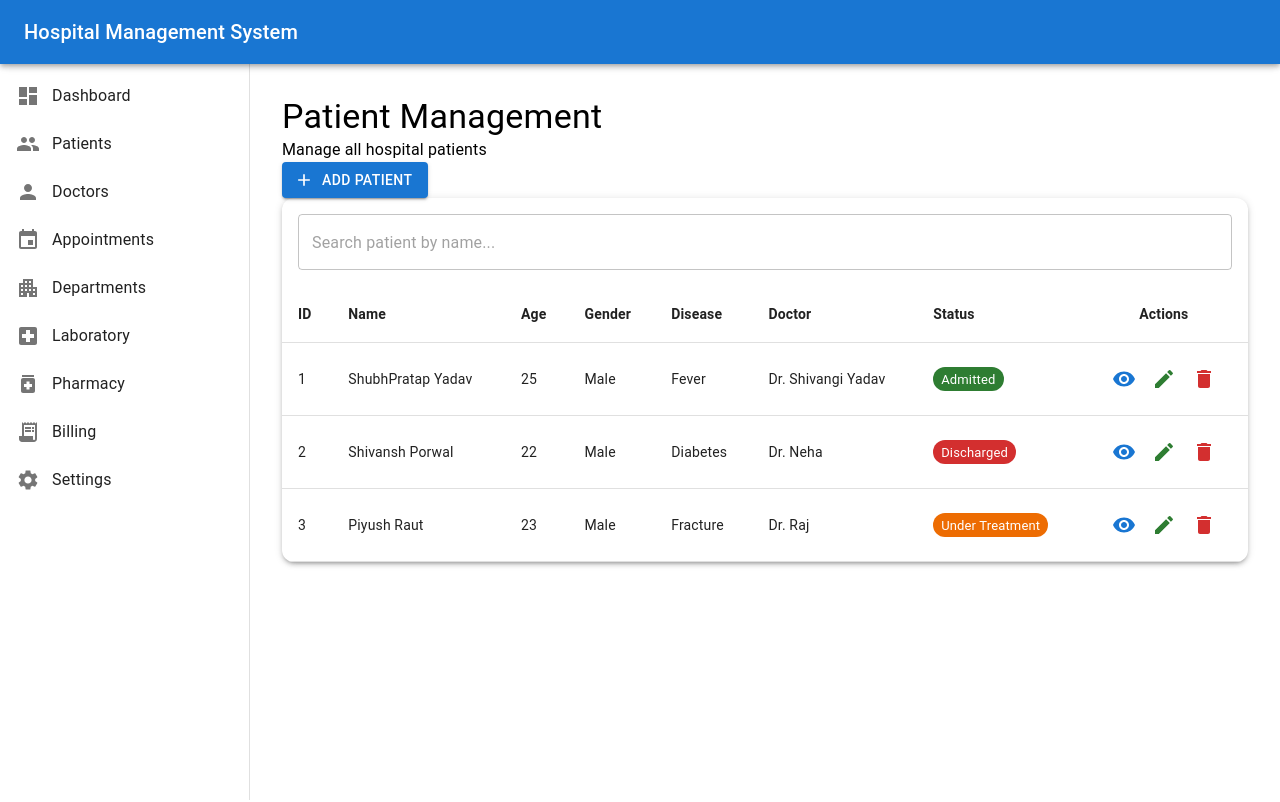
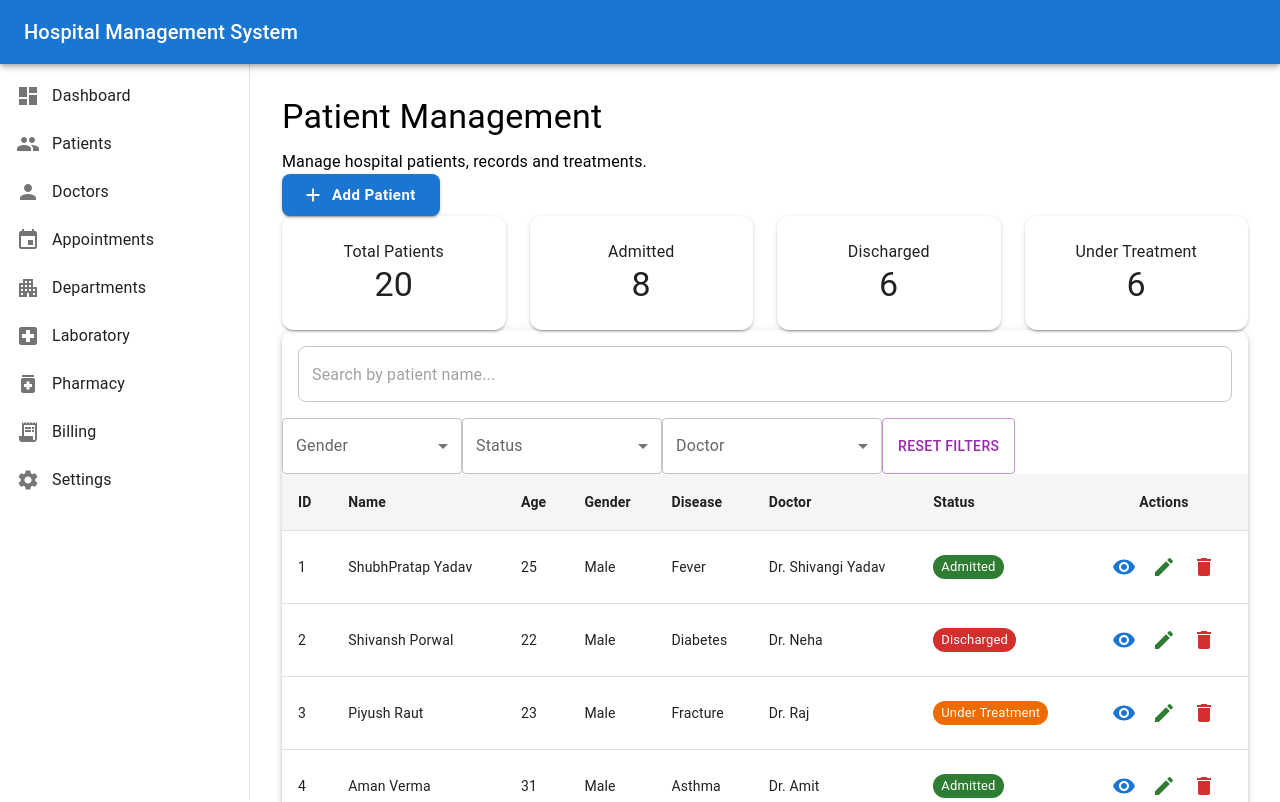
Before and after one commit to ShubhamKRay/hospital-management-system, a React (Vite) app: page /patients in a window 1280 px wide. Shown: the top 802 px of the page. Built offline with nearby package versions, Linux system fonts and the light colour scheme.

Commit message:
Add patient search filters and pagination

```diff
--- a/src/pages/patients/PatientList.jsx
+++ b/src/pages/patients/PatientList.jsx
@@ -4,6 +4,11 @@ import { useNavigate } from "react-router-dom";
 
 import MainLayout from "../../layouts/MainLayout";
 import PatientTable from "./components/PatientTable";
+
+import PatientStats from "./components/PatientStats";
+import patientData from "./data/patientData";
+
+
 
 function PatientList() {
   const navigate = useNavigate();
@@ -14,26 +19,43 @@ function PatientList() {
   display="flex"
   justifyContent="space-between"
   alignItems="center"
-        mb={3}
+  mb={4}
 >
   <Box>
-          <Typography variant="h4" fontWeight="bold">
+    <Typography
+      variant="h4"
+      fontWeight="bold"
+      gutterBottom
+    >
       Patient Management
     </Typography>
 
-          <Typography color="text.secondary">
-            Manage all hospital patients
+    <Typography
+      variant="body1"
+      color="text.secondary"
+    >
+      Manage hospital patients, records and treatments.
     </Typography>
   </Box>
 
   <Button
     variant="contained"
+    size="large"
     startIcon={<Add />}
     onClick={() => navigate("/patients/add")}
+    sx={{
+      textTransform: "none",
+      borderRadius: 2,
+      px: 3,
+      py: 1,
+      fontWeight: 600,
+    }}
   >
     Add Patient
   </Button>
 </Box>
+
+<PatientStats patients={patientData} />
 
 <PatientTable />
     </MainLayout>
--- /dev/null
+++ b/src/pages/patients/components/PatientStats.jsx
@@ -0,0 +1,77 @@
+
+
+import { Grid, Paper, Typography } from "@mui/material";
+
+function PatientStats({ patients }) {
+  const totalPatients = patients.length;
+
+  const admitted = patients.filter(
+    (patient) => patient.status === "Admitted"
+  ).length;
+
+  const discharged = patients.filter(
+    (patient) => patient.status === "Discharged"
+  ).length;
+
+  const treatment = patients.filter(
+    (patient) => patient.status === "Under Treatment"
+  ).length;
+
+  const stats = [
+    {
+      title: "Total Patients",
+      value: totalPatients,
+    },
+    {
+      title: "Admitted",
+      value: admitted,
+    },
+    {
+      title: "Discharged",
+      value: discharged,
+    },
+    {
+      title: "Under Treatment",
+      value: treatment,
+    },
+  ];
+
+  return (
+    <Grid container spacing={3} mb={3}>
+      {stats.map((item) => (
+        <Grid key={item.title} size={{ xs: 12, sm: 6, md: 3 }}>
+         <Paper
+  elevation={2}
+  sx={{
+    p: 3,
+    borderRadius: 3,
+    textAlign: "center",
+    transition: "0.3s",
+    "&:hover": {
+      transform: "translateY(-4px)",
+      boxShadow: 6,
+    },
+  }}
+>
+            <Typography
+              variant="body1"
+              color="text.secondary"
+            >
+              {item.title}
+            </Typography>
+
+            <Typography
+              variant="h4"
+              fontWeight="bold"
+              mt={1}
+            >
+              {item.value}
+            </Typography>
+          </Paper>
+        </Grid>
+      ))}
+    </Grid>
+  );
+}
+
+export default PatientStats;
--- a/src/pages/patients/components/PatientTable.jsx
+++ b/src/pages/patients/components/PatientTable.jsx
@@ -21,6 +21,10 @@ import {
   DialogContentText,
   DialogActions,
   Button,
+  Snackbar,
+  Alert,
+  TablePagination,
+  MenuItem,
 
 } from "@mui/material";
 
@@ -38,19 +42,56 @@ import patientData from "../data/patientData";
 
 
 function PatientTable() {
+
   const navigate = useNavigate();
 
   const [search, setSearch] = useState("");
+
+  const [genderFilter, setGenderFilter] = useState("");
+  const [statusFilter, setStatusFilter] = useState("");
+  const [doctorFilter, setDoctorFilter] = useState("");
+
 
   const [openDialog, setOpenDialog] = useState(false);
 
   const [selectedPatient, setSelectedPatient] = useState(null);
 
+  const [snackbar, setSnackbar] = useState({
+         open: false,
+         message: "",
+         severity: "success",
+   });
+
+
+  const [page, setPage] = useState(0);
+  const [rowsPerPage, setRowsPerPage] = useState(5);
+
   const [patients, setPatients] = useState(patientData);
 
- const filteredPatients = patients.filter((patient) =>
-  patient.name.toLowerCase().includes(search.toLowerCase())
+  const filteredPatients = patients.filter((patient) => {
+  const matchSearch = patient.name
+    .toLowerCase()
+    .includes(search.toLowerCase());
+
+  const matchGender =
+    genderFilter === "" ||
+    patient.gender === genderFilter;
+
+  const matchStatus =
+    statusFilter === "" ||
+    patient.status === statusFilter;
+
+  const matchDoctor =
+    doctorFilter === "" ||
+    patient.doctor === doctorFilter;
+
+  return (
+    matchSearch &&
+    matchGender &&
+    matchStatus &&
+    matchDoctor
   );
+});
 
 
 
@@ -64,12 +105,21 @@ function PatientTable() {
   setSelectedPatient(null);
  };
 
+
+
+
  const handleDeletePatient = () => {
   const updatedPatients = patients.filter(
     (patient) => patient.id !== selectedPatient.id
   );
 
   setPatients(updatedPatients);
+
+  setSnackbar({
+    open: true,
+    message: "Patient deleted successfully.",
+    severity: "success",
+  });
 
   handleCloseDialog();
 };
@@ -93,24 +143,112 @@ function PatientTable() {
       <Box sx={{ p: 2 }}>
         <TextField
         fullWidth
-          placeholder="Search patient by name..."
+        placeholder="Search by patient name..."
         value={search}
         onChange={(e) => setSearch(e.target.value)}
         InputProps={{
         startAdornment: (
       <InputAdornment position="start">
-                <Search />
+        <Search color="primary" />
       </InputAdornment>
      ),
     }}
+         sx={{
+            "& .MuiOutlinedInput-root": {
+             borderRadius: 2,
+        },
+     }}
    />
 </Box>
+
+
+{/* Filters */}
+<Box
+  display="flex"
+  gap={2}
+  px={2}
+  pb={2}
+  flexWrap="wrap"
+>
+  <TextField
+    select
+    label="Gender"
+    value={genderFilter}
+    onChange={(e) => setGenderFilter(e.target.value)}
+    sx={{ minWidth: 180 }}
+  >
+    <MenuItem value="">All</MenuItem>
+    <MenuItem value="Male">Male</MenuItem>
+    <MenuItem value="Female">Female</MenuItem>
+  </TextField>
+
+  <TextField
+    select
+    label="Status"
+    value={statusFilter}
+    onChange={(e) => setStatusFilter(e.target.value)}
+    sx={{ minWidth: 200 }}
+  >
+    <MenuItem value="">All</MenuItem>
+    <MenuItem value="Admitted">Admitted</MenuItem>
+    <MenuItem value="Discharged">Discharged</MenuItem>
+    <MenuItem value="Under Treatment">Under Treatment</MenuItem>
+  </TextField>
+
+  <TextField
+    select
+    label="Doctor"
+    value={doctorFilter}
+    onChange={(e) => setDoctorFilter(e.target.value)}
+    sx={{ minWidth: 220 }}
+  >
+    <MenuItem value="">All</MenuItem>
+    <MenuItem value="Dr. Amit">Dr. Amit</MenuItem>
+    <MenuItem value="Dr. Neha">Dr. Neha</MenuItem>
+    <MenuItem value="Dr. Raj">Dr. Raj</MenuItem>
+    <MenuItem value="Dr. Priya">Dr. Priya</MenuItem>
+    <MenuItem value="Dr. Shivangi Yadav">
+      Dr. Shivangi Yadav
+    </MenuItem>
+  </TextField>
+
+<Button
+  variant="outlined"
+  color="secondary"
+  sx={{
+    height: 56,
+  }}
+  onClick={() => {
+    setSearch("");
+    setGenderFilter("");
+    setStatusFilter("");
+    setDoctorFilter("");
+    setPage(0);
+  }}
+>
+  Reset Filters
+</Button>
+
+
+</Box>
+
+
+
+
+
+
+
+
 
       {/* Table */}
       <TableContainer>
         <Table>
 
-          <TableHead>
+          <TableHead
+            sx={{
+             backgroundColor: "#f5f5f5",
+             }}
+            >
             <TableRow>
               <TableCell><strong>ID</strong></TableCell>
               <TableCell><strong>Name</strong></TableCell>
@@ -126,8 +264,20 @@ function PatientTable() {
           </TableHead>
 
           <TableBody>
-            {filteredPatients.map((patient) => (
-              <TableRow key={patient.id} hover>
+            {filteredPatients
+            .slice( page * rowsPerPage,
+                 page * rowsPerPage + rowsPerPage
+                )
+                .map((patient) => (
+              <TableRow
+                       key={patient.id}
+                       hover
+                       sx={{
+                       "&:hover": {
+                       backgroundColor: "#fafafa",
+                    },
+                 }}
+               >
 
                 <TableCell>{patient.id}</TableCell>
 
@@ -199,6 +349,27 @@ function PatientTable() {
 
         </Table>
       </TableContainer>
+
+
+    <TablePagination
+       component="div"
+       count={filteredPatients.length}
+       page={page}
+       onPageChange={(event, newPage) => setPage(newPage)}
+       rowsPerPage={rowsPerPage}
+       onRowsPerPageChange={(event) => {
+           setRowsPerPage(parseInt(event.target.value, 10));
+           setPage(0);
+  }}
+  rowsPerPageOptions={[5, 10, 25]}
+/>
+
+
+
+
+
+
+
     </Paper>
 
 
@@ -249,6 +420,33 @@ function PatientTable() {
 
 </Dialog>
 
+
+
+<Snackbar
+  open={snackbar.open}
+  autoHideDuration={3000}
+  onClose={() =>
+    setSnackbar({
+      ...snackbar,
+      open: false,
+    })
+  }
+  anchorOrigin={{
+    vertical: "bottom",
+    horizontal: "right",
+  }}
+>
+  <Alert
+    severity={snackbar.severity}
+    variant="filled"
+    sx={{ width: "100%" }}
+  >
+    {snackbar.message}
+  </Alert>
+</Snackbar>
+
+
+
 </>
 
   );
--- a/src/pages/patients/data/patientData.js
+++ b/src/pages/patients/data/patientData.js
@@ -17,7 +17,6 @@ const patientData = [
     doctor: "Dr. Neha",
     status: "Discharged",
   },
-
   {
     id: 3,
     name: "Piyush Raut",
@@ -27,6 +26,159 @@ const patientData = [
     doctor: "Dr. Raj",
     status: "Under Treatment",
   },
+  {
+    id: 4,
+    name: "Aman Verma",
+    age: 31,
+    gender: "Male",
+    disease: "Asthma",
+    doctor: "Dr. Amit",
+    status: "Admitted",
+  },
+  {
+    id: 5,
+    name: "Priya Sharma",
+    age: 28,
+    gender: "Female",
+    disease: "Migraine",
+    doctor: "Dr. Priya",
+    status: "Under Treatment",
+  },
+  {
+    id: 6,
+    name: "Rahul Singh",
+    age: 36,
+    gender: "Male",
+    disease: "Heart Disease",
+    doctor: "Dr. Amit",
+    status: "Admitted",
+  },
+  {
+    id: 7,
+    name: "Sneha Gupta",
+    age: 30,
+    gender: "Female",
+    disease: "Thyroid",
+    doctor: "Dr. Neha",
+    status: "Discharged",
+  },
+  {
+    id: 8,
+    name: "Karan Patel",
+    age: 27,
+    gender: "Male",
+    disease: "Food Poisoning",
+    doctor: "Dr. Raj",
+    status: "Under Treatment",
+  },
+  {
+    id: 9,
+    name: "Anjali Mishra",
+    age: 24,
+    gender: "Female",
+    disease: "Dengue",
+    doctor: "Dr. Priya",
+    status: "Admitted",
+  },
+  {
+    id: 10,
+    name: "Rohit Kumar",
+    age: 33,
+    gender: "Male",
+    disease: "Pneumonia",
+    doctor: "Dr. Amit",
+    status: "Admitted",
+  },
+  {
+    id: 11,
+    name: "Neha Soni",
+    age: 26,
+    gender: "Female",
+    disease: "Allergy",
+    doctor: "Dr. Neha",
+    status: "Discharged",
+  },
+  {
+    id: 12,
+    name: "Vikas Chauhan",
+    age: 41,
+    gender: "Male",
+    disease: "Kidney Stone",
+    doctor: "Dr. Raj",
+    status: "Under Treatment",
+  },
+  {
+    id: 13,
+    name: "Riya Jain",
+    age: 21,
+    gender: "Female",
+    disease: "Anemia",
+    doctor: "Dr. Priya",
+    status: "Admitted",
+  },
+  {
+    id: 14,
+    name: "Harsh Tiwari",
+    age: 35,
+    gender: "Male",
+    disease: "Back Pain",
+    doctor: "Dr. Amit",
+    status: "Discharged",
+  },
+  {
+    id: 15,
+    name: "Meera Joshi",
+    age: 29,
+    gender: "Female",
+    disease: "Hypertension",
+    doctor: "Dr. Neha",
+    status: "Under Treatment",
+  },
+  {
+    id: 16,
+    name: "Arjun Mehta",
+    age: 39,
+    gender: "Male",
+    disease: "Covid-19",
+    doctor: "Dr. Raj",
+    status: "Discharged",
+  },
+  {
+    id: 17,
+    name: "Kavya Nair",
+    age: 23,
+    gender: "Female",
+    disease: "Typhoid",
+    doctor: "Dr. Priya",
+    status: "Admitted",
+  },
+  {
+    id: 18,
+    name: "Aditya Roy",
+    age: 34,
+    gender: "Male",
+    disease: "Skin Infection",
+    doctor: "Dr. Amit",
+    status: "Under Treatment",
+  },
+  {
+    id: 19,
+    name: "Nisha Kapoor",
+    age: 32,
+    gender: "Female",
+    disease: "Arthritis",
+    doctor: "Dr. Neha",
+    status: "Admitted",
+  },
+  {
+    id: 20,
+    name: "Saurabh Yadav",
+    age: 37,
+    gender: "Male",
+    disease: "Liver Infection",
+    doctor: "Dr. Raj",
+    status: "Discharged",
+  },
 ];
 
 export default patientData;
```
Lines whose indentation alone changed are shown as unchanged.
